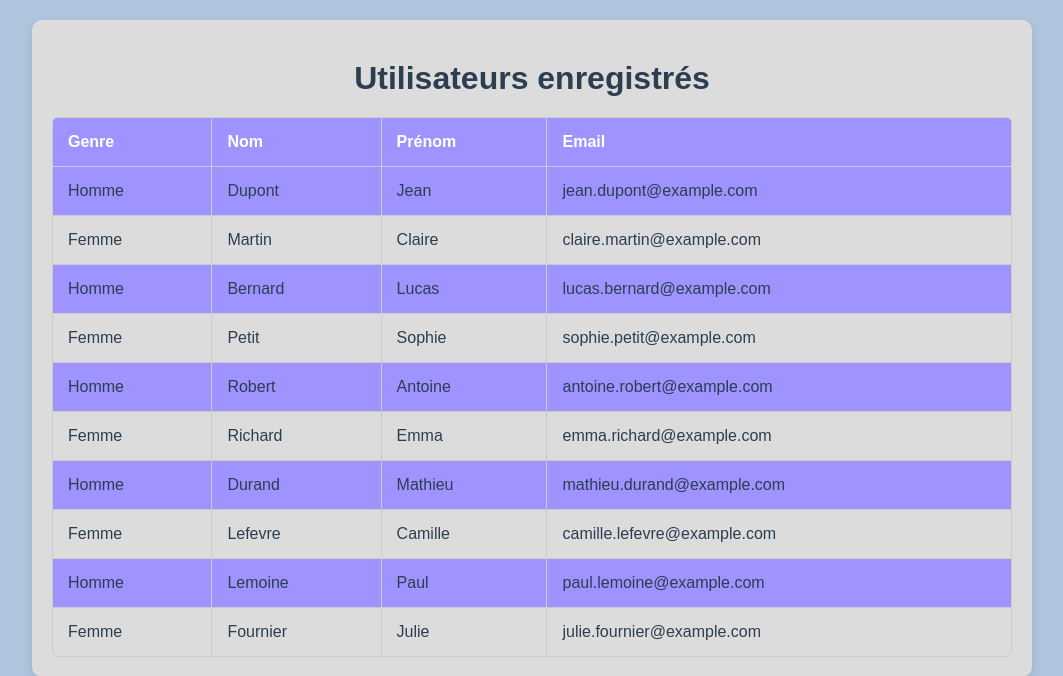
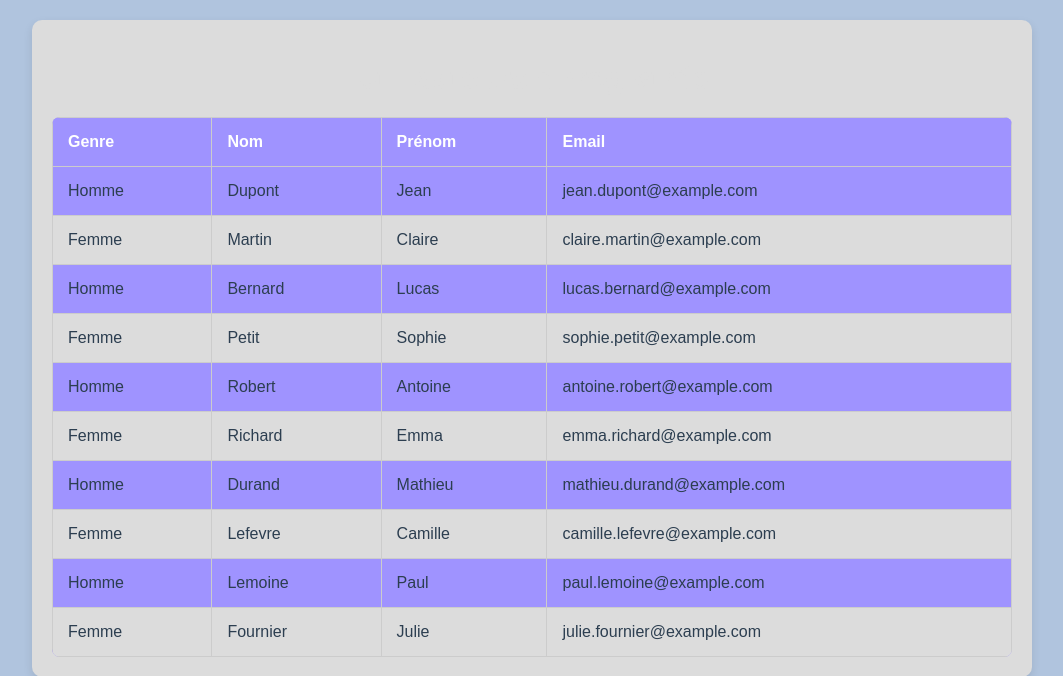
Before and after one commit to NohanM1008/Projet-web-semestre-1-site-angoul-me, a PHP site: page /php/infoperso.php in a window 1280 px wide. Shown: the part 127-803 px from the top of the page, without its empty margins (108-1171 px from the left). Run offline with PHP 8.4, Linux system fonts and the light colour scheme; data comes from the database, SQL or seed files in the repository.

Commit message:
modif d'une couleur

```diff
--- a/css/infoperso.css
+++ b/css/infoperso.css
@@ -32,7 +32,7 @@ h2 {
     text-align: center;
     font-size: 2rem;
     margin: 20px 0;
-    color: var(--text-color);
+    color: var(--background-color4);
 }
 
 .container {
```
